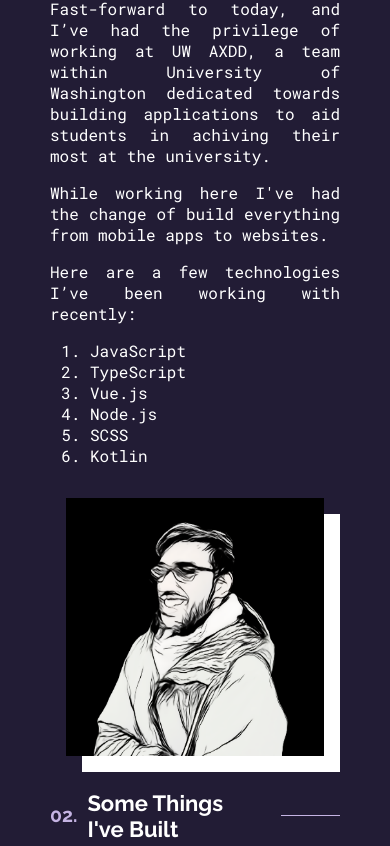
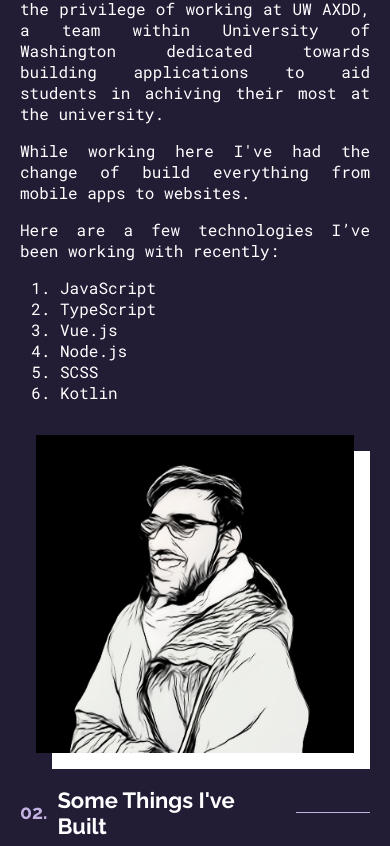
Before and after one commit to SarthakSingh31/SarthakSingh31.github.io, a SvelteKit app: page / in a window 390 px wide. Shown: the part 1151-1997 px from the top of the page. Built offline with nearby package versions, Linux system fonts and the light colour scheme.

Commit message:
More fixes for the mobile layout

```diff
--- a/src/lib/top-nav.svelte
+++ b/src/lib/top-nav.svelte
@@ -169,6 +169,8 @@
         transition-timing-function: cubic-bezier(0.4, 0, 0.2, 1);
         transition-duration: 150ms;
 
+        padding: 16px;
+
         &[data-open="true"] {
           right: 0px;
         }
--- a/src/routes/+page.svelte
+++ b/src/routes/+page.svelte
@@ -206,6 +206,8 @@
 </div>
 
 <style lang="scss">
+  @import "../app.scss";
+
   :global(:root) {
     --sm-break-point: 576px;
     --md-break-point: 768px;
@@ -235,7 +237,12 @@
   }
 
   .main-container {
-    padding: 0 50px;
+    @include above-sm {
+      padding: 0 50px;
+    }
+    @include below-sm {
+      padding: 0 20px;
+    }
   }
 
   .outer-container {
```
